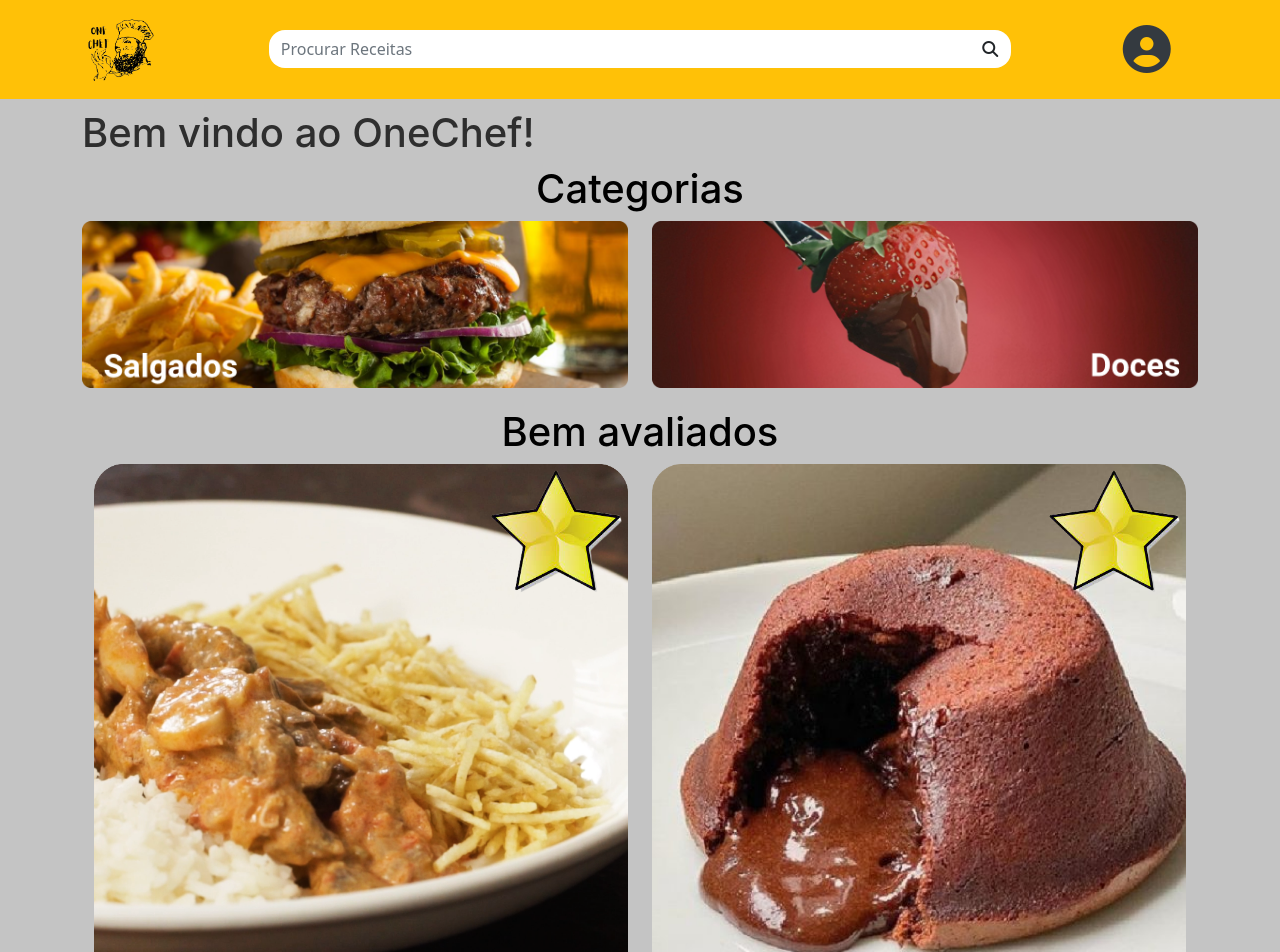
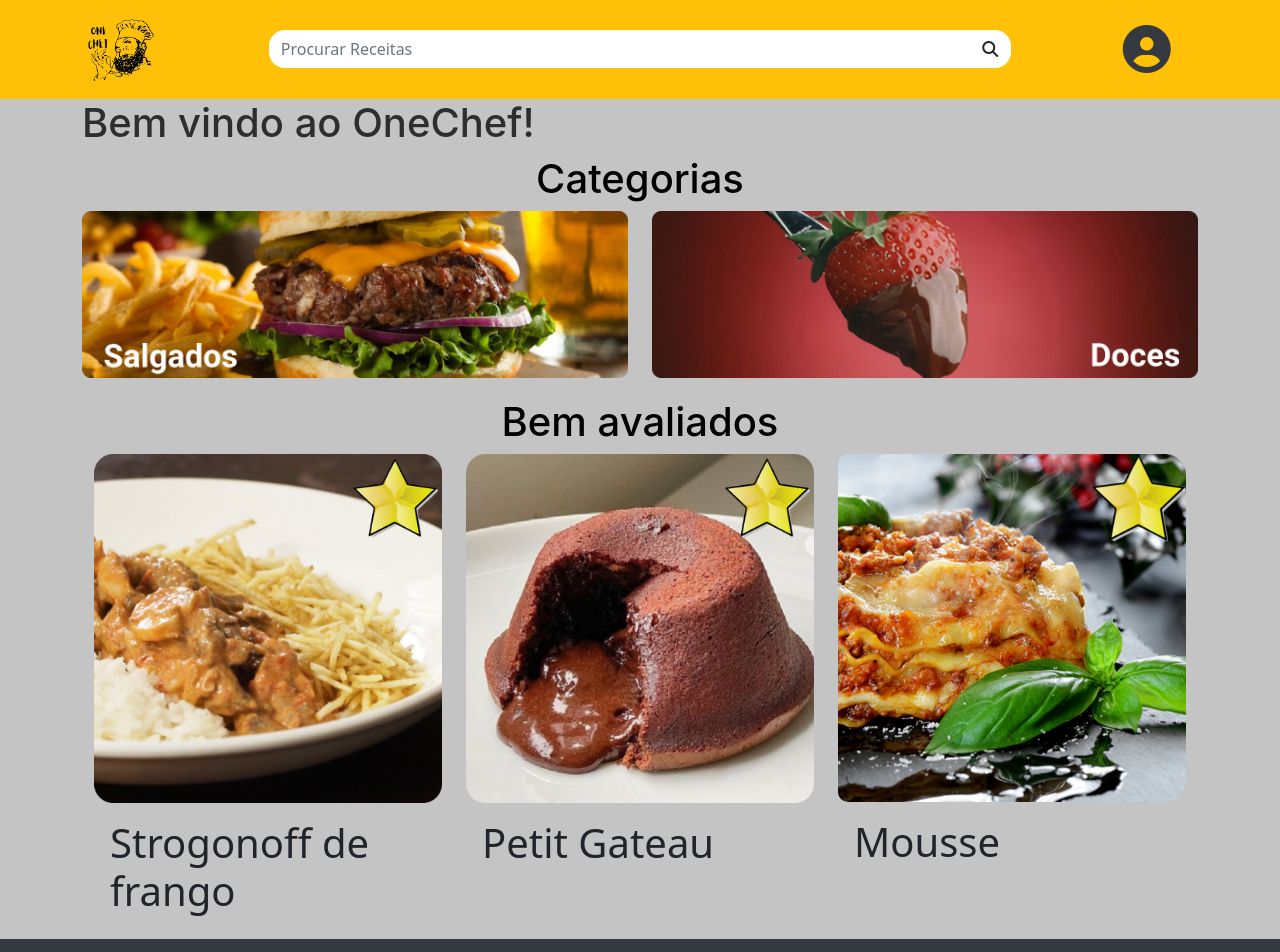
Before and after one commit to Atividades-em-grupo/OneChef, an Angular app: page / in a window 1280 px wide. Shown: the top 952 px of the page. Built offline with nearby package versions, Linux system fonts and the light colour scheme.

Commit message:
Finalização do layout da página inicial

```diff
--- a/db.json
+++ b/db.json
@@ -1,4 +1,18 @@
 {
+  "categorias": [
+    {
+        "id": 1,
+        "nome": "Salgados",
+        "imagem":""
+    },
+
+    {
+      "id": 1,
+      "nome": "Doces",
+      "imagem":""
+    }
+  ],
+
   "receitas": [
     {
       "id": 1,
--- a/src/app/inicio/inicio.component.css
+++ b/src/app/inicio/inicio.component.css
@@ -1,9 +1,3 @@
-.imagem1 {
-  height: 176px;
-  width: 575px;
-  border-radius: 10px;
-}
-
 .center {
   text-align: center;
 }
@@ -29,17 +23,9 @@
 
 .mensagem {
   font-family: -apple-system, BlinkMacSystemFont, 'Segoe UI', Roboto, Oxygen, Ubuntu, Cantarell, 'Open Sans', 'Helvetica Neue', 'sans-serif' ;
-  margin-top: 10px;
+  margin: 10 0 10 0;
   font-size: 36px;
   color: #2e2e2e;
-}
-
-.imagem2 {
-  height: 449px;
-  width: 448px;
-  left: -925px;
-  top: 255px;
-  border-radius: 25px;
 }
 
 .strogonoff{
@@ -52,6 +38,6 @@
   color: #000000;
 }
 
-.aoba{
-  color: #FFC107;
+.img {
+  border-radius: 10px;
 }
--- a/src/app/inicio/inicio.component.html
+++ b/src/app/inicio/inicio.component.html
@@ -25,15 +25,21 @@
   <div class="container">
     <div class="row">
       <div class="col-md">
-        <img src="assets/imgs/Strogonoff-de-frango.png" class="card-img-top" alt="...">
+        <img src="assets/imgs/Strogonoff-de-frango.png" class="card-img-top img" alt="...">
         <div class="card-body">
           <h1 class="card-title">Strogonoff de frango</h1>
         </div>
       </div>
       <div class="col-md">
-        <img src="./assets/imgs/Petit-Gateau.png" class="card-img-top" alt="...">
+        <img src="./assets/imgs/Petit-Gateau.png" class="card-img-top img" alt="...">
         <div class="card-body">
           <h1 class="card-title">Petit Gateau</h1>
+        </div>
+      </div>
+      <div class="col-md">
+        <img src="./assets/imgs/Lasanha.png" class="card-img-top img" alt="...">
+        <div class="card-body">
+          <h1 class="card-title">Mousse</h1>
         </div>
       </div>
     </div>
```
